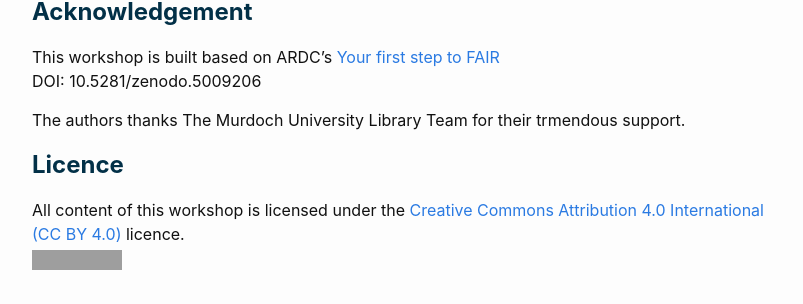
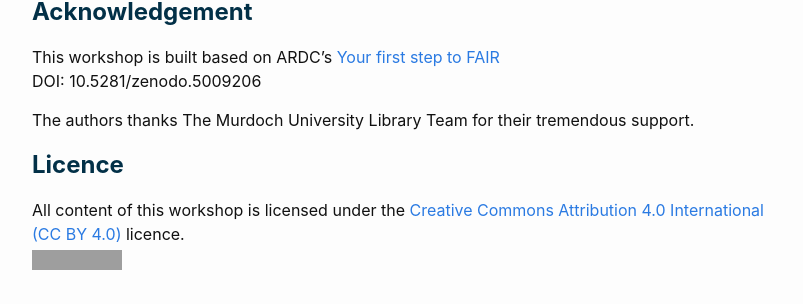
Before and after one commit to WCGA-Murdoch/FAIR-Workshop, a Jekyll site: the page built from index.md, in a window 1280 px wide. Shown: the part 1102-1406 px from the top of the page, without its empty margins (238-1041 px from the left). Built offline with Jekyll 4.4.1, drawn with Linux system fonts in a browser that asks for light colours; our own code applies the rules of GitHub Pages for plain Markdown files; grey boxes are pictures that could not be loaded.

Commit message:
Fixed typos and broken links

```diff
--- a/index.md
+++ b/index.md
@@ -43,7 +43,7 @@ Viet Dang and Penghao Wang
 This workshop is built based on ARDC's [Your first step to FAIR](https://au-research.github.io/your-first-step-to-fair/)
 DOI: 10.5281/zenodo.5009206
 
-The authors thanks The Murdoch University Library Team for their trmendous support.
+The authors thanks The Murdoch University Library Team for their tremendous support.
 
 ## <span style="color:#023047"> **Licence** </span>
 
```
Also changed, not shown: _episodes/02-Prepare-data.md (+3 -3 lines), README.md.
